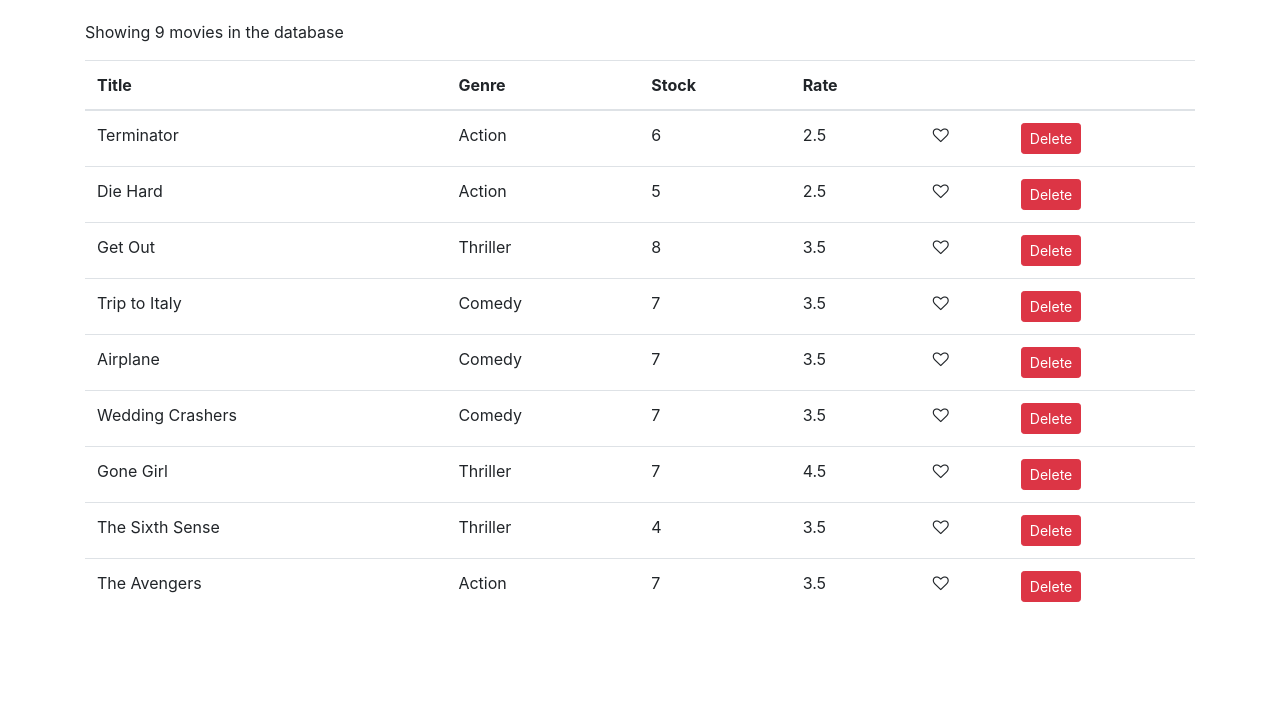
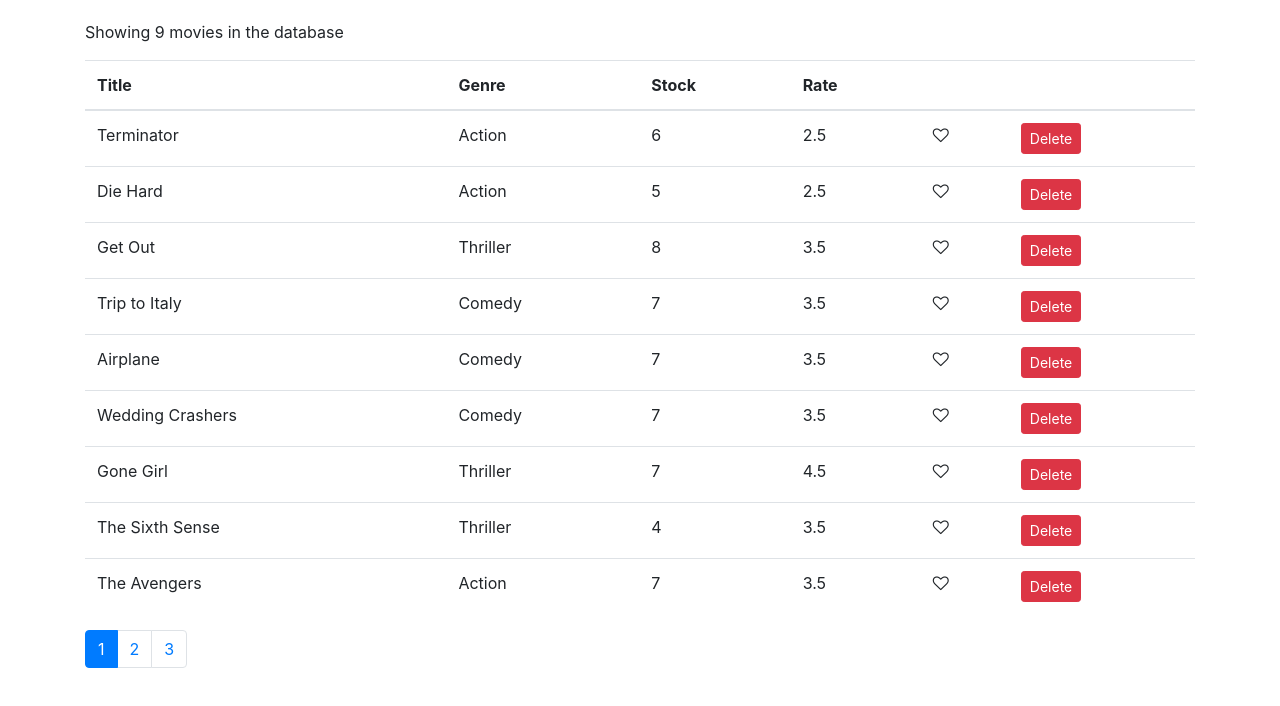
Before and after one commit to snieto10/movies, a React (Create React App) app: page / in a window 1280 px wide. Shown: the top 706 px of the page. Built offline with nearby package versions, Linux system fonts and the light colour scheme.

Commit message:
keep going

```diff
--- a/src/components/common/pagination.jsx
+++ b/src/components/common/pagination.jsx
@@ -2,7 +2,7 @@
 import _ from "lodash";
 
 const Pagination = (props) => {
-  const { itemsCount, pageSize } = props;
+  const { itemsCount, pageSize, onPageChange, currentPage } = props;
 
   const pagesCount = Math.ceil(itemsCount / pageSize);
   if (pagesCount === 1) return null;
@@ -12,8 +12,15 @@
     <nav>
       <ul className="pagination">
         {pages.map((page) => (
-          <li key={page} className="page-item">
-            <a className="page-link" href="#">
+          <li
+            key={page}
+            className={page === currentPage ? "page-item active" : "page-item"}
+          >
+            <a
+              onClick={() => onPageChange(page)}
+              className="page-link"
+              href="#"
+            >
               {page}
             </a>
           </li>
--- a/src/components/movies.jsx
+++ b/src/components/movies.jsx
@@ -6,7 +6,8 @@
 class Movies extends Component {
   state = {
     movies: getMovies(),
-    pageSize: 10,
+    pageSize: 4,
+    currentPage: 1,
   };
 
   handleDelete = (movie) => {
@@ -22,14 +23,14 @@
     this.setState({ movies });
   };
 
-  onPageChange = (page) => {
-    console.log(page);
+  handlePageChange = (page) => {
+    this.setState({ currentPage: page });
   };
 
   render() {
     const { length: count } = this.state.movies;
 
-    const { pageSize } = this.state;
+    const { pageSize, currentPage } = this.state;
 
     if (count === 0) return <p>There are no movies in the database</p>;
 
@@ -79,6 +80,7 @@
           itemsCount={count}
           pageSize={pageSize}
           onPageChange={this.handlePageChange}
+          currentPage={currentPage}
         />
       </React.Fragment>
     );
```
